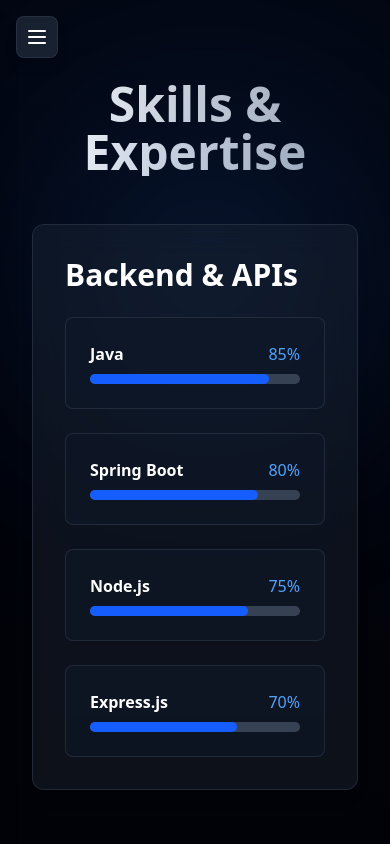
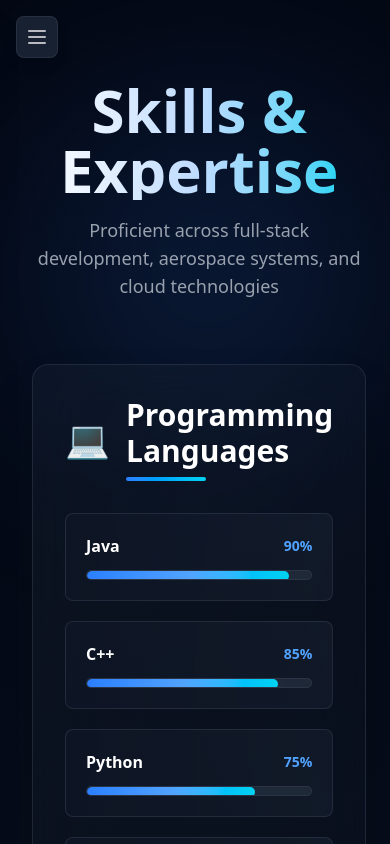
Before and after one commit to anandpiyush1521/portfolio, a React (Vite) app: page /skills in a window 390 px wide. Shown: the top 844 px of the page. Built offline with nearby package versions, Linux system fonts and the light colour scheme.

Commit message:
Update skills data and improve layout

```diff
--- a/src/pages/Skills.jsx
+++ b/src/pages/Skills.jsx
@@ -3,43 +3,108 @@
 
 const skills = [
   {
+    category: "Programming Languages",
+    icon: "💻",
+    items: [
+      { name: "Java", level: 90 },
+      { name: "C++", level: 85 },
+      { name: "Python", level: 75 },
+      { name: "JavaScript", level: 85 },
+    ],
+  },
+  {
     category: "Backend & APIs",
+    icon: "🔧",
     items: [
-      { name: "Java", level: 85 },
-      { name: "Spring Boot", level: 80 },
-      { name: "Node.js", level: 75 },
-      { name: "Express.js", level: 70 },
+      { name: "Spring Boot", level: 90 },
+      { name: "Spring Security", level: 85 },
+      { name: "Node.js", level: 80 },
+      { name: "Express.js", level: 80 },
+      { name: "REST APIs", level: 90 },
+      { name: "JWT Authentication", level: 85 },
     ],
   },
   {
     category: "Frontend",
+    icon: "🎨",
     items: [
       { name: "React.js", level: 90 },
-      { name: "Next.js", level: 80 },
+      { name: "Next.js", level: 85 },
       { name: "Tailwind CSS", level: 95 },
+      { name: "Thymeleaf", level: 75 },
+      { name: "Bootstrap", level: 80 },
     ],
   },
   {
     category: "Databases & DevOps",
+    icon: "📦",
     items: [
-      { name: "SQL", level: 85 },
-      { name: "MongoDB", level: 80 },
-      { name: "Docker", level: 50 },
-      { name: "Git", level: 90 },
-      { name: "Postman", level: 80 },
+      { name: "PostgreSQL", level: 90 },
+      { name: "MongoDB", level: 85 },
+      { name: "MySQL", level: 85 },
+      { name: "Docker", level: 75 },
+      { name: "Git", level: 95 },
+      { name: "Postman", level: 85 },
+    ],
+  },
+  {
+    category: "Aerospace & Tools",
+    icon: "🚀",
+    items: [
+      { name: "SCADE", level: 80 },
+      { name: "Avionics Systems", level: 75 },
+      { name: "TLS/Encryption", level: 85 },
+      { name: "JasperReports", level: 75 },
     ],
   },
   {
     category: "Cloud & Security",
+    icon: "☁️",
     items: [
-      { name: "AWS", level: 60 },
-      { name: "Cloudinary", level: 70 },
-      { name: "JWT Authentication", level: 80 },
-      { name: "Cypress", level: 70 },
-      { name: "Jest", level: 65 },
+      { name: "Cloudinary", level: 80 },
+      { name: "Firebase", level: 70 },
+      { name: "OAuth2", level: 85 },
+      { name: "Cypress Testing", level: 75 },
+      { name: "Jest Testing", level: 75 },
     ],
   },
 ];
+
+const SkillBar = ({ skill, delay }) => {
+  return (
+    <motion.div
+      initial={{ opacity: 0, x: -20 }}
+      whileInView={{ opacity: 1, x: 0 }}
+      transition={{ duration: 0.5, delay }}
+      viewport={{ once: true }}
+      whileHover={{ scale: 1.02 }}
+      className="bg-gradient-to-r from-gray-900/60 to-gray-800/40 border border-gray-700/50 rounded-lg p-5 hover:border-blue-500/50 transition-all duration-300 group"
+    >
+      <div className="flex justify-between items-center mb-3">
+        <span className="font-semibold text-white group-hover:text-blue-400 transition-colors">
+          {skill.name}
+        </span>
+        <motion.span
+          initial={{ opacity: 0 }}
+          whileInView={{ opacity: 1 }}
+          transition={{ delay: delay + 0.3 }}
+          className="text-blue-400 font-bold text-sm"
+        >
+          {skill.level}%
+        </motion.span>
+      </div>
+      <div className="w-full bg-gray-700/40 rounded-full h-2.5 overflow-hidden border border-gray-600/30">
+        <motion.div
+          initial={{ width: 0 }}
+          whileInView={{ width: `${skill.level}%` }}
+          transition={{ duration: 1.2, delay: delay + 0.1, ease: "easeOut" }}
+          viewport={{ once: true }}
+          className="bg-gradient-to-r from-blue-500 via-blue-400 to-cyan-400 h-2.5 rounded-full shadow-lg shadow-blue-500/50"
+        ></motion.div>
+      </div>
+    </motion.div>
+  );
+};
 
 export default function Skills() {
   const [isVisible, setIsVisible] = useState(false);
@@ -49,61 +114,127 @@
   }, []);
 
   return (
-    <div className="min-h-screen bg-gradient-to-b from-gray-950 to-black p-8 py-20 text-white relative overflow-hidden">
-      {/* Background Gradient Effect */}
+    <div className="min-h-screen bg-gradient-to-b from-gray-950 via-gray-900 to-black p-8 py-20 text-white relative overflow-hidden">
+      {/* Animated Background Gradients */}
       <div className="absolute inset-0 overflow-hidden pointer-events-none">
-        <div className="absolute top-32 left-16 w-72 h-72 bg-blue-500 rounded-full filter blur-[120px] opacity-20 animate-pulse"></div>
-        <div className="absolute bottom-10 right-20 w-96 h-96 bg-purple-600 rounded-full filter blur-[140px] opacity-20 animate-pulse"></div>
+        <motion.div
+          animate={{
+            y: [0, -20, 0],
+            opacity: [0.2, 0.3, 0.2],
+          }}
+          transition={{ duration: 8, repeat: Infinity }}
+          className="absolute top-32 left-16 w-72 h-72 bg-blue-500 rounded-full filter blur-[120px]"
+        ></motion.div>
+        <motion.div
+          animate={{
+            y: [0, 20, 0],
+            opacity: [0.2, 0.3, 0.2],
+          }}
+          transition={{ duration: 10, repeat: Infinity }}
+          className="absolute bottom-10 right-20 w-96 h-96 bg-purple-600 rounded-full filter blur-[140px]"
+        ></motion.div>
+        <motion.div
+          animate={{
+            x: [0, 30, 0],
+            opacity: [0.1, 0.2, 0.1],
+          }}
+          transition={{ duration: 12, repeat: Infinity }}
+          className="absolute top-1/2 left-1/3 w-80 h-80 bg-cyan-500 rounded-full filter blur-[130px]"
+        ></motion.div>
       </div>
 
-      <motion.h2
-        initial={{ opacity: 0, y: -20 }}
-        animate={{ opacity: 1, y: 0 }}
-        transition={{ duration: 1 }}
-        className="text-5xl font-extrabold mb-12 text-center bg-clip-text text-transparent bg-gradient-to-r from-white to-gray-400"
-      >
-        Skills & Expertise
-      </motion.h2>
+      {/* Grid Background */}
+      <div className="absolute inset-0 bg-grid-white/[0.02] bg-[size:50px_50px] pointer-events-none"></div>
 
-      <div className="max-w-5xl mx-auto space-y-14 relative z-10">
-        {skills.map((category, index) => (
+      {/* Header */}
+      <div className="max-w-6xl mx-auto relative z-10 mb-16">
+        <motion.div
+          initial={{ opacity: 0, y: -30 }}
+          animate={{ opacity: 1, y: 0 }}
+          transition={{ duration: 0.8 }}
+          className="text-center"
+        >
+          <h2 className="text-6xl font-extrabold mb-4 bg-clip-text text-transparent bg-gradient-to-r from-white via-blue-200 to-cyan-400">
+            Skills & Expertise
+          </h2>
+          <p className="text-gray-400 text-lg max-w-2xl mx-auto">
+            Proficient across full-stack development, aerospace systems, and cloud technologies
+          </p>
+        </motion.div>
+      </div>
+
+      {/* Skills Grid */}
+      <div className="max-w-6xl mx-auto space-y-10 relative z-10">
+        {skills.map((category, categoryIndex) => (
           <motion.div
             key={category.category}
-            initial={{ opacity: 0, y: 20 }}
-            animate={{ opacity: isVisible ? 1 : 0, y: isVisible ? 0 : 20 }}
-            transition={{ duration: 0.7, delay: index * 0.2 }}
-            className="backdrop-blur-lg bg-gray-800/40 border border-gray-700/50 rounded-xl shadow-lg p-8 hover:bg-gray-800 transition-all"
+            initial={{ opacity: 0, y: 30 }}
+            whileInView={{ opacity: 1, y: 0 }}
+            transition={{ duration: 0.7, delay: categoryIndex * 0.1 }}
+            viewport={{ once: true, margin: "-50px" }}
+            className="backdrop-blur-xl bg-gradient-to-br from-gray-800/30 via-gray-800/20 to-gray-900/30 border border-gray-700/50 rounded-2xl shadow-2xl p-8 hover:border-blue-500/30 transition-all duration-300 group"
           >
-            <h3 className="text-3xl font-bold mb-6 text-white">
-              {category.category}
-            </h3>
-            <div className="grid grid-cols-1 md:grid-cols-2 gap-6">
-              {category.items.map((skill) => (
-                <motion.div
+            {/* Category Header */}
+            <div className="flex items-center gap-4 mb-8">
+              <motion.span
+                whileHover={{ scale: 1.2, rotate: 10 }}
+                className="text-4xl"
+              >
+                {category.icon}
+              </motion.span>
+              <div>
+                <h3 className="text-3xl font-bold text-white group-hover:text-blue-300 transition-colors">
+                  {category.category}
+                </h3>
+                <div className="h-1 w-20 bg-gradient-to-r from-blue-500 to-cyan-400 rounded-full mt-2"></div>
+              </div>
+            </div>
+
+            {/* Skills Grid */}
+            <div className="grid grid-cols-1 md:grid-cols-2 lg:grid-cols-3 gap-5">
+              {category.items.map((skill, itemIndex) => (
+                <SkillBar
                   key={skill.name}
-                  whileHover={{ scale: 1.05 }}
-                  className="bg-gray-900/60 border border-gray-700/50 rounded-lg p-6 hover:bg-gray-800 transition-colors duration-300"
-                >
-                  <div className="flex justify-between mb-2">
-                    <span className="font-semibold text-white">
-                      {skill.name}
-                    </span>
-                    <span className="text-blue-400">{skill.level}%</span>
-                  </div>
-                  <div className="w-full bg-gray-700 rounded-full h-2.5">
-                    <motion.div
-                      initial={{ width: 0 }}
-                      animate={{ width: `${skill.level}%` }}
-                      transition={{ duration: 1 }}
-                      className="bg-blue-600 h-2.5 rounded-full"
-                    ></motion.div>
-                  </div>
-                </motion.div>
+                  skill={skill}
+                  delay={categoryIndex * 0.1 + itemIndex * 0.05}
+                />
               ))}
             </div>
           </motion.div>
         ))}
       </div>
+
+      {/* Footer Stats */}
+      <motion.div
+        initial={{ opacity: 0, y: 20 }}
+        whileInView={{ opacity: 1, y: 0 }}
+        transition={{ duration: 0.8 }}
+        viewport={{ once: true }}
+        className="max-w-6xl mx-auto mt-16 relative z-10"
+      >
+        <div className="grid grid-cols-2 md:grid-cols-4 gap-4">
+          {[
+            { label: "Years Experience", value: "4+" },
+            { label: "Projects Completed", value: "15+" },
+            { label: "Technologies", value: "30+" },
+            { label: "Award Recipient", value: "✓" },
+          ].map((stat, index) => (
+            <motion.div
+              key={stat.label}
+              initial={{ opacity: 0, scale: 0.8 }}
+              whileInView={{ opacity: 1, scale: 1 }}
+              transition={{ duration: 0.5, delay: index * 0.1 }}
+              viewport={{ once: true }}
+              className="backdrop-blur-lg bg-gray-800/40 border border-gray-700/50 rounded-xl p-6 text-center hover:bg-gray-800/60 transition-all"
+            >
+              <div className="text-2xl font-bold text-blue-400 mb-1">
+                {stat.value}
+              </div>
+              <div className="text-gray-400 text-sm">{stat.label}</div>
+            </motion.div>
+          ))}
+        </div>
+      </motion.div>
     </div>
   );
 }
```
